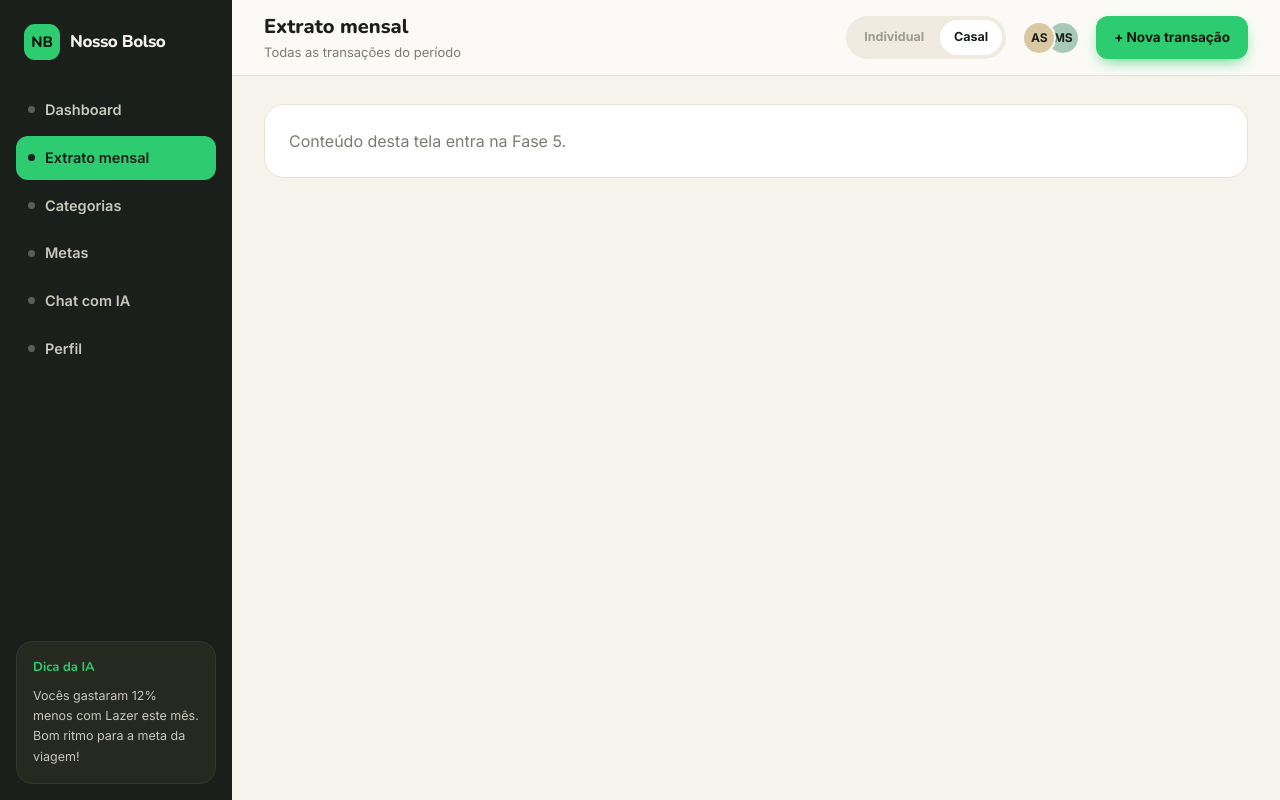
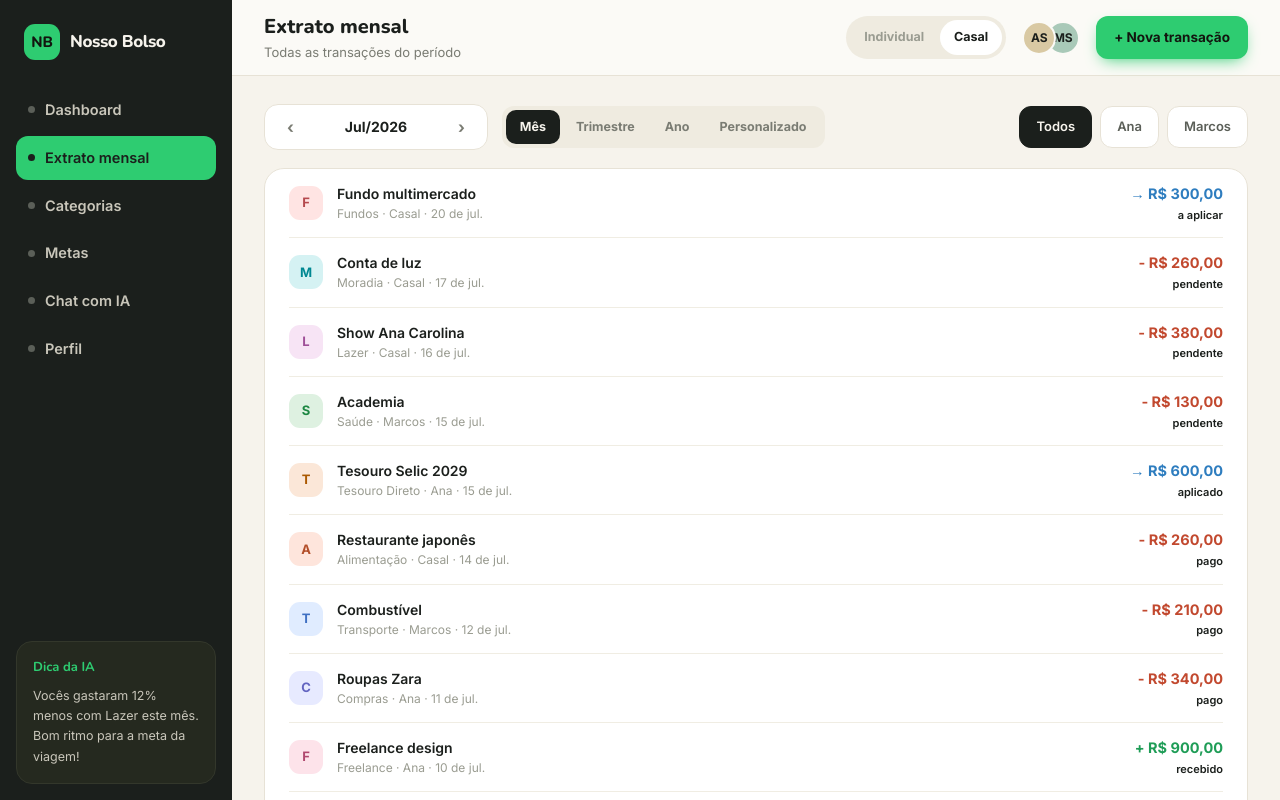
Before and after one commit to olavo69/nosso-bolso, a React (Vite) app: page /extrato in a window 1280 px wide. Built offline with nearby package versions, Linux system fonts and the light colour scheme.

Commit message:
feat: Fase 5 - Extrato mensal (lista de transacoes, filtro por pessoa)

```diff
--- a/src/components/dashboard/PeriodBar.tsx
+++ b/src/components/PeriodBar.tsx
@@ -1,5 +1,5 @@
-import { months } from '../../data/mockData'
-import type { PeriodMode } from '../../lib/period'
+import { months } from '../data/mockData'
+import type { PeriodMode } from '../lib/period'
 
 const periodOptions: { key: PeriodMode; label: string }[] = [
   { key: 'mes', label: 'Mês' },
--- a/src/components/dashboard/RecentTransactions.tsx
+++ b/src/components/dashboard/RecentTransactions.tsx
@@ -1,6 +1,13 @@
 import { useNavigate } from 'react-router'
 import { hues, type Transaction } from '../../data/mockData'
-import { colorFor, dataLabel, fmt, pessoaLabel, tintFor } from '../../lib/format'
+import {
+  amountColor,
+  amountDisplay,
+  colorFor,
+  dataLabel,
+  pessoaLabel,
+  tintFor,
+} from '../../lib/format'
 
 type RecentTransactionsProps = {
   transactions: Transaction[]
@@ -26,15 +33,6 @@ export function RecentTransactions({ transactions }: RecentTransactionsProps) {
 
       {transactions.map((tx) => {
         const hue = hues[tx.categoria] ?? 0
-        const amountDisplay =
-          (tx.type === 'receita' ? '+ ' : tx.type === 'investimento' ? '→ ' : '- ') +
-          fmt(tx.amount)
-        const amountColor =
-          tx.type === 'receita'
-            ? 'var(--color-receita)'
-            : tx.type === 'investimento'
-              ? 'var(--color-investimento)'
-              : 'var(--color-despesa)'
 
         return (
           <div
@@ -55,9 +53,9 @@ export function RecentTransactions({ transactions }: RecentTransactionsProps) {
             </div>
             <div
               className="text-sm font-bold"
-              style={{ color: amountColor }}
+              style={{ color: amountColor(tx.type) }}
             >
-              {amountDisplay}
+              {amountDisplay(tx.type, tx.amount)}
             </div>
           </div>
         )
--- /dev/null
+++ b/src/components/extrato/PersonFilter.tsx
@@ -0,0 +1,35 @@
+import type { Pessoa } from '../../data/mockData'
+
+type PersonFilterKey = 'todos' | Pessoa
+
+const options: { key: PersonFilterKey; label: string }[] = [
+  { key: 'todos', label: 'Todos' },
+  { key: 'ana', label: 'Ana' },
+  { key: 'marcos', label: 'Marcos' },
+]
+
+type PersonFilterProps = {
+  value: PersonFilterKey
+  onChange: (value: PersonFilterKey) => void
+}
+
+export function PersonFilter({ value, onChange }: PersonFilterProps) {
+  return (
+    <div className="flex gap-2">
+      {options.map((option) => (
+        <button
+          key={option.key}
+          type="button"
+          onClick={() => onChange(option.key)}
+          className={`rounded-control border px-4 py-2.5 text-[13px] font-semibold transition-colors ${
+            value === option.key
+              ? 'border-text bg-text text-bg'
+              : 'border-border bg-surface text-[#5B5F58]'
+          }`}
+        >
+          {option.label}
+        </button>
+      ))}
+    </div>
+  )
+}
--- /dev/null
+++ b/src/components/extrato/TransactionList.tsx
@@ -0,0 +1,66 @@
+import { hues, type Transaction } from '../../data/mockData'
+import {
+  amountColor,
+  amountDisplay,
+  colorFor,
+  dataLabel,
+  pessoaLabel,
+  statusColor,
+  tintFor,
+} from '../../lib/format'
+
+type TransactionListProps = {
+  transactions: Transaction[]
+}
+
+export function TransactionList({ transactions }: TransactionListProps) {
+  if (transactions.length === 0) {
+    return (
+      <div className="rounded-card border border-border bg-surface px-6 py-10 text-center text-[13.5px] text-text-muted">
+        Nenhuma transação neste filtro.
+      </div>
+    )
+  }
+
+  return (
+    <div className="rounded-card border border-border bg-surface px-6">
+      {transactions.map((tx) => {
+        const hue = hues[tx.categoria] ?? 0
+
+        return (
+          <div
+            key={tx.id}
+            className="flex items-center gap-3.5 border-b border-row-border py-3.5 last:border-b-0"
+          >
+            <div
+              className="flex h-[34px] w-[34px] shrink-0 items-center justify-center rounded-[11px] text-[13px] font-bold"
+              style={{ background: tintFor(hue), color: colorFor(hue) }}
+            >
+              {tx.categoria.charAt(0)}
+            </div>
+            <div className="flex-1">
+              <div className="text-sm font-semibold">{tx.descricao}</div>
+              <div className="mt-0.5 text-xs text-text-muted">
+                {tx.categoria} · {pessoaLabel(tx.pessoa)} · {dataLabel(tx.date)}
+              </div>
+            </div>
+            <div className="text-right">
+              <div
+                className="text-[14.5px] font-bold"
+                style={{ color: amountColor(tx.type) }}
+              >
+                {amountDisplay(tx.type, tx.amount)}
+              </div>
+              <div
+                className="mt-0.5 text-[11px] font-semibold"
+                style={{ color: statusColor(tx.status) }}
+              >
+                {tx.status ?? 'pago'}
+              </div>
+            </div>
+          </div>
+        )
+      })}
+    </div>
+  )
+}
--- a/src/index.css
+++ b/src/index.css
@@ -27,6 +27,7 @@
   --color-despesa: #c2492f;
   --color-investimento: #2e7dbf;
   --color-pendente: #b8862b;
+  --color-status-ok: #8fa391;
 
   --radius-card: 20px;
   --radius-control: 12px;
--- a/src/lib/format.ts
+++ b/src/lib/format.ts
@@ -1,4 +1,4 @@
-import type { Pessoa } from '../data/mockData'
+import type { Pessoa, TransactionType } from '../data/mockData'
 
 const currencyFormatter = new Intl.NumberFormat('pt-BR', {
   style: 'currency',
@@ -27,3 +27,22 @@ export function dataLabel(date: string) {
     month: 'short',
   })
 }
+
+export function amountDisplay(type: TransactionType, amount: number) {
+  const sign = type === 'receita' ? '+ ' : type === 'investimento' ? '→ ' : '- '
+  return sign + fmt(amount)
+}
+
+export function amountColor(type: TransactionType) {
+  return type === 'receita'
+    ? 'var(--color-receita)'
+    : type === 'investimento'
+      ? 'var(--color-investimento)'
+      : 'var(--color-despesa)'
+}
+
+export function statusColor(status?: string) {
+  return status === 'pendente' || status === 'a receber' || status === 'a aplicar'
+    ? 'var(--color-pendente)'
+    : 'var(--color-status-ok)'
+}
--- a/src/pages/Dashboard.tsx
+++ b/src/pages/Dashboard.tsx
@@ -2,7 +2,7 @@ import { useMemo } from 'react'
 import { CategoryBars } from '../components/dashboard/CategoryBars'
 import { GoalsInFocus } from '../components/dashboard/GoalsInFocus'
 import { InvestmentsList } from '../components/dashboard/InvestmentsList'
-import { PeriodBar } from '../components/dashboard/PeriodBar'
+import { PeriodBar } from '../components/PeriodBar'
 import { RecentTransactions } from '../components/dashboard/RecentTransactions'
 import { SpendChart } from '../components/dashboard/SpendChart'
 import { SummaryCards } from '../components/dashboard/SummaryCards'
--- a/src/pages/Extrato.tsx
+++ b/src/pages/Extrato.tsx
@@ -1,5 +1,52 @@
-import { PlaceholderCard } from '../components/PlaceholderCard'
+import { useMemo, useState } from 'react'
+import { PeriodBar } from '../components/PeriodBar'
+import { PersonFilter } from '../components/extrato/PersonFilter'
+import { TransactionList } from '../components/extrato/TransactionList'
+import { DEFAULT_MONTH_INDEX, transactions, type Pessoa } from '../data/mockData'
+import { getPeriodTx, usePeriod } from '../lib/period'
 
 export function Extrato() {
-  return <PlaceholderCard fase="Fase 5" />
+  const period = usePeriod(DEFAULT_MONTH_INDEX)
+  const [personFilter, setPersonFilter] = useState<'todos' | Pessoa>('todos')
+
+  const monthTx = useMemo(() => {
+    const periodTx = getPeriodTx(
+      transactions,
+      period.periodMode,
+      period.monthIndex,
+      period.customStart,
+      period.customEnd,
+    )
+    return periodTx
+      .filter((t) => personFilter === 'todos' || t.pessoa === personFilter)
+      .sort((a, b) => b.date.localeCompare(a.date))
+  }, [
+    period.periodMode,
+    period.monthIndex,
+    period.customStart,
+    period.customEnd,
+    personFilter,
+  ])
+
+  return (
+    <div className="flex flex-col gap-[18px]">
+      <div className="flex items-center justify-between">
+        <PeriodBar
+          monthIndex={period.monthIndex}
+          onPrevMonth={() => period.setMonthIndex((m) => Math.max(0, m - 1))}
+          onNextMonth={() => period.setMonthIndex((m) => Math.min(11, m + 1))}
+          periodMode={period.periodMode}
+          onPeriodModeChange={period.setPeriodMode}
+          customStart={period.customStart}
+          onCustomStartChange={period.setCustomStart}
+          customEnd={period.customEnd}
+          onCustomEndChange={period.setCustomEnd}
+        />
+
+        <PersonFilter value={personFilter} onChange={setPersonFilter} />
+      </div>
+
+      <TransactionList transactions={monthTx} />
+    </div>
+  )
 }
```
